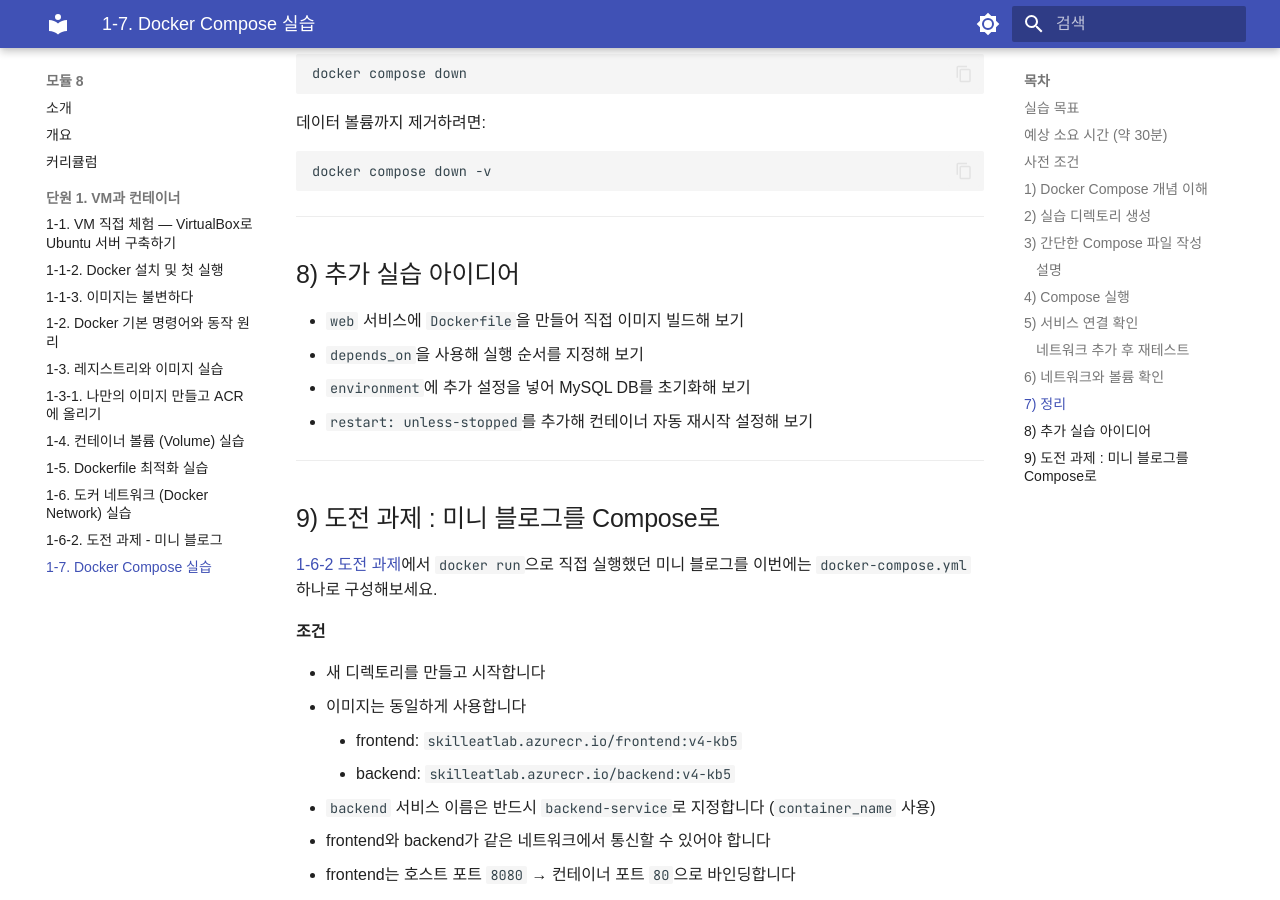
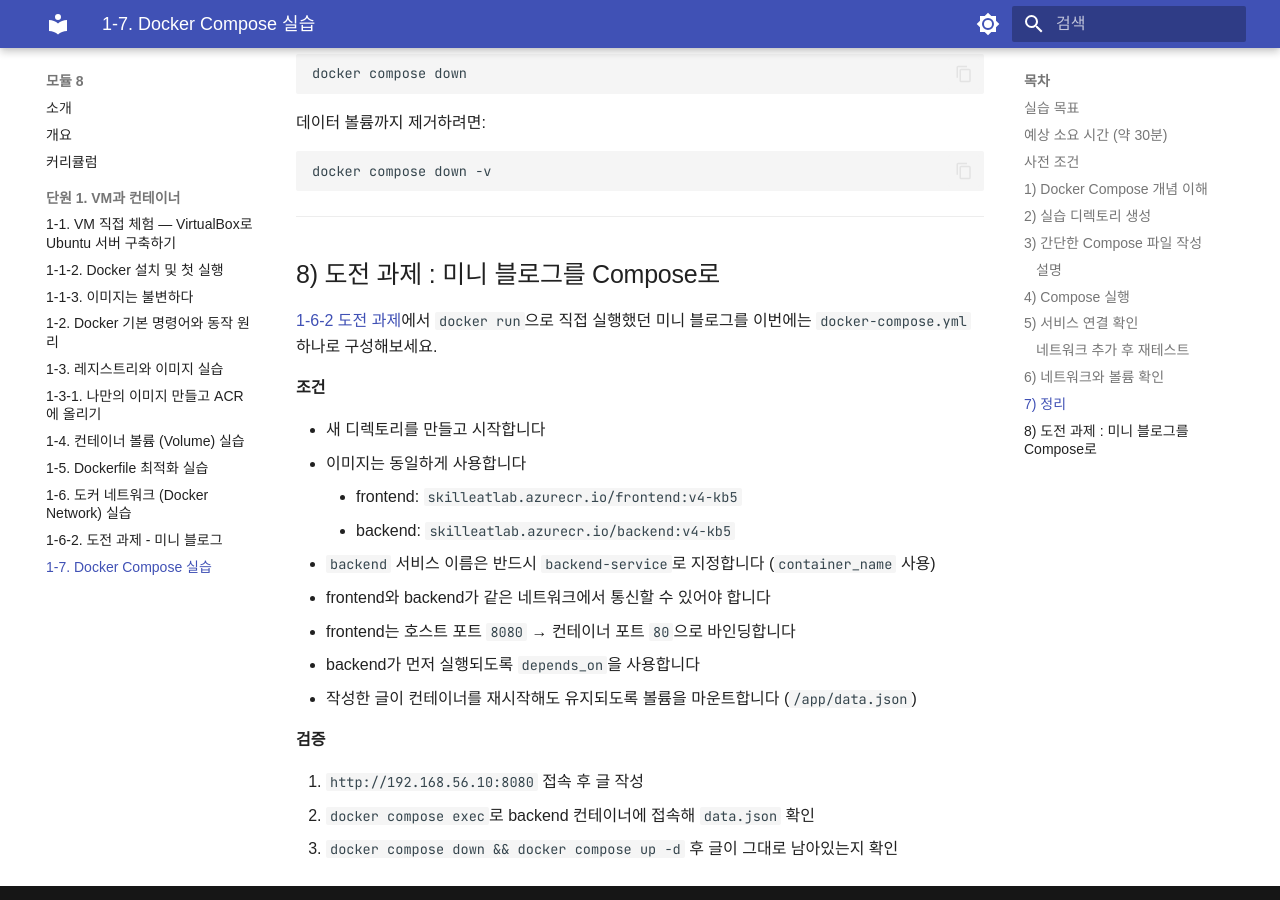
Before and after one commit to skilleat-labs/docker-k8s-labs, an MkDocs documentation site: the page built from docs/modules/module8/1-7.md, in a window 1280 px wide and 900 px high, scrolled down 4967 px. Built offline with MkDocs 1.6.1 and Material for MkDocs 9.7.7, drawn with Linux system fonts in a browser that asks for light colours; some web fonts are replaced.

Commit message:
1-7: 8) 추가 실습 아이디어 섹션 제거, 미니 블로그 도전 과제를 8)로 조정
Co-Authored-By: Claude Sonnet 4.6 <noreply@anthropic.com>

```diff
--- a/docs/modules/module8/1-7.md
+++ b/docs/modules/module8/1-7.md
@@ -233,16 +233,7 @@ docker compose down -v
 
 ---
 
-## 8) 추가 실습 아이디어
-
-- `web` 서비스에 `Dockerfile`을 만들어 직접 이미지 빌드해 보기
-- `depends_on`을 사용해 실행 순서를 지정해 보기
-- `environment`에 추가 설정을 넣어 MySQL DB를 초기화해 보기
-- `restart: unless-stopped`를 추가해 컨테이너 자동 재시작 설정해 보기
-
----
-
-## 9) 도전 과제 : 미니 블로그를 Compose로
+## 8) 도전 과제 : 미니 블로그를 Compose로
 
 [1-6-2 도전 과제](../1-6-2/)에서 `docker run`으로 직접 실행했던 미니 블로그를 이번에는 `docker-compose.yml` 하나로 구성해보세요.
 
```
